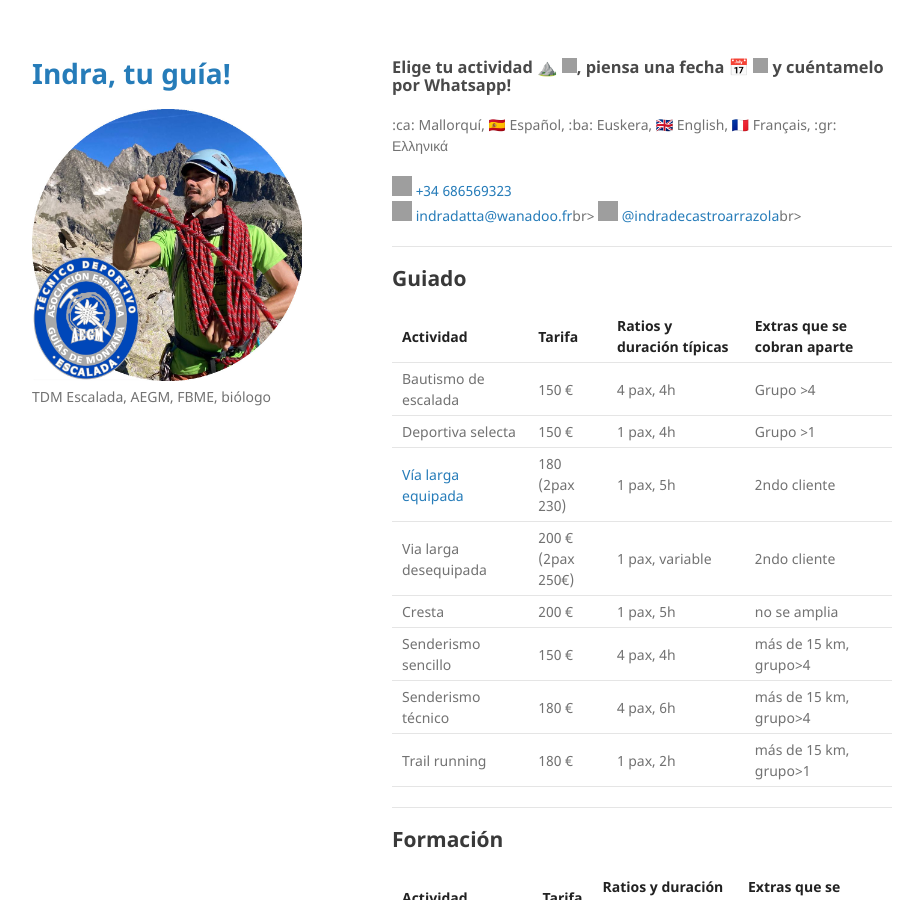
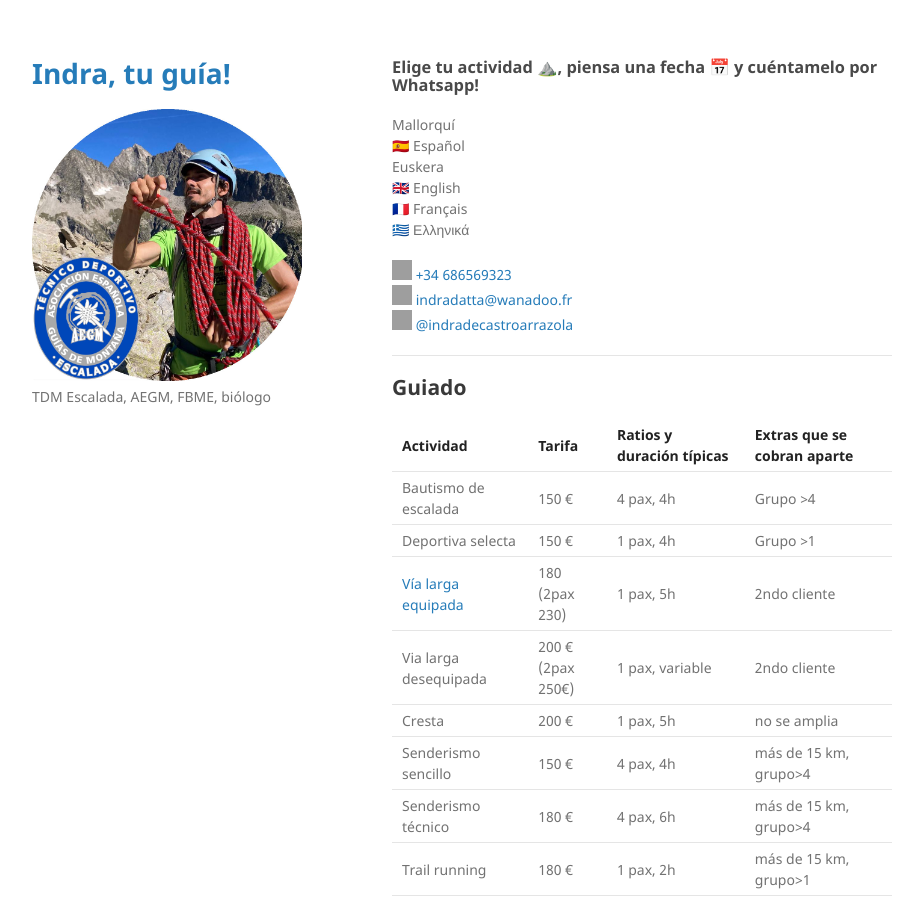
Before and after one commit to indradecastro/MountainGuide, a Jekyll site: the page built from index.md, in a window 1280 px wide and 900 px high. Shown: the whole window, without its empty margins (178-1101 px from the left). Built offline with Jekyll 4.4.1, drawn with Linux system fonts in a browser that asks for light colours; emoji names are drawn with the system emoji font; our own code applies the rules of GitHub Pages for plain Markdown files; grey boxes are pictures that could not be loaded.

Commit message:
fix jemoji call

```diff
--- a/index.md
+++ b/index.md
@@ -2,13 +2,18 @@
 layout: default
 ---
 
-### Elige tu actividad :mountain: <img src="https://raw.githubusercontent.com/FortAwesome/Font-Awesome/6.x/svgs/solid/mountain.svg" width="15" height="15">, piensa una fecha :date: <img src="https://raw.githubusercontent.com/FortAwesome/Font-Awesome/6.x/svgs/regular/calendar-plus.svg" width="15" height="15"> y cuéntamelo por Whatsapp!
+### Elige tu actividad :mountain:, piensa una fecha :date: y cuéntamelo por Whatsapp!
 
-:ca: Mallorquí, :es: Español, :ba: Euskera, :gb: English, :fr: Français, :gr: Ελληνικά
+Mallorquí<br>
+:es: Español<br>
+Euskera<br>
+:gb: English<br>
+:fr: Français<br>
+:greece: Ελληνικά
 
 <img src="https://raw.githubusercontent.com/FortAwesome/Font-Awesome/6.x/svgs/brands/whatsapp.svg" width="20" height="20"> [+34 686569323](tel:+34 686569323)<br>
-<img src="https://raw.githubusercontent.com/FortAwesome/Font-Awesome/6.x/svgs/regular/envelope.svg" width="20" height="20"> [indradatta@wanadoo.fr](mailto:indradatta@wanadoo.fr)br>
-<img src="https://raw.githubusercontent.com/FortAwesome/Font-Awesome/6.x/svgs/brands/instagram.svg" width="20" height="20"> [@indradecastroarrazola](https://www.instagram.com/indradecastroarrazola/)br>
+<img src="https://raw.githubusercontent.com/FortAwesome/Font-Awesome/6.x/svgs/regular/envelope.svg" width="20" height="20"> [indradatta@wanadoo.fr](mailto:indradatta@wanadoo.fr)<br>
+<img src="https://raw.githubusercontent.com/FortAwesome/Font-Awesome/6.x/svgs/brands/instagram.svg" width="20" height="20"> [@indradecastroarrazola](https://www.instagram.com/indradecastroarrazola/)<br>
 
 * * *
 
```
